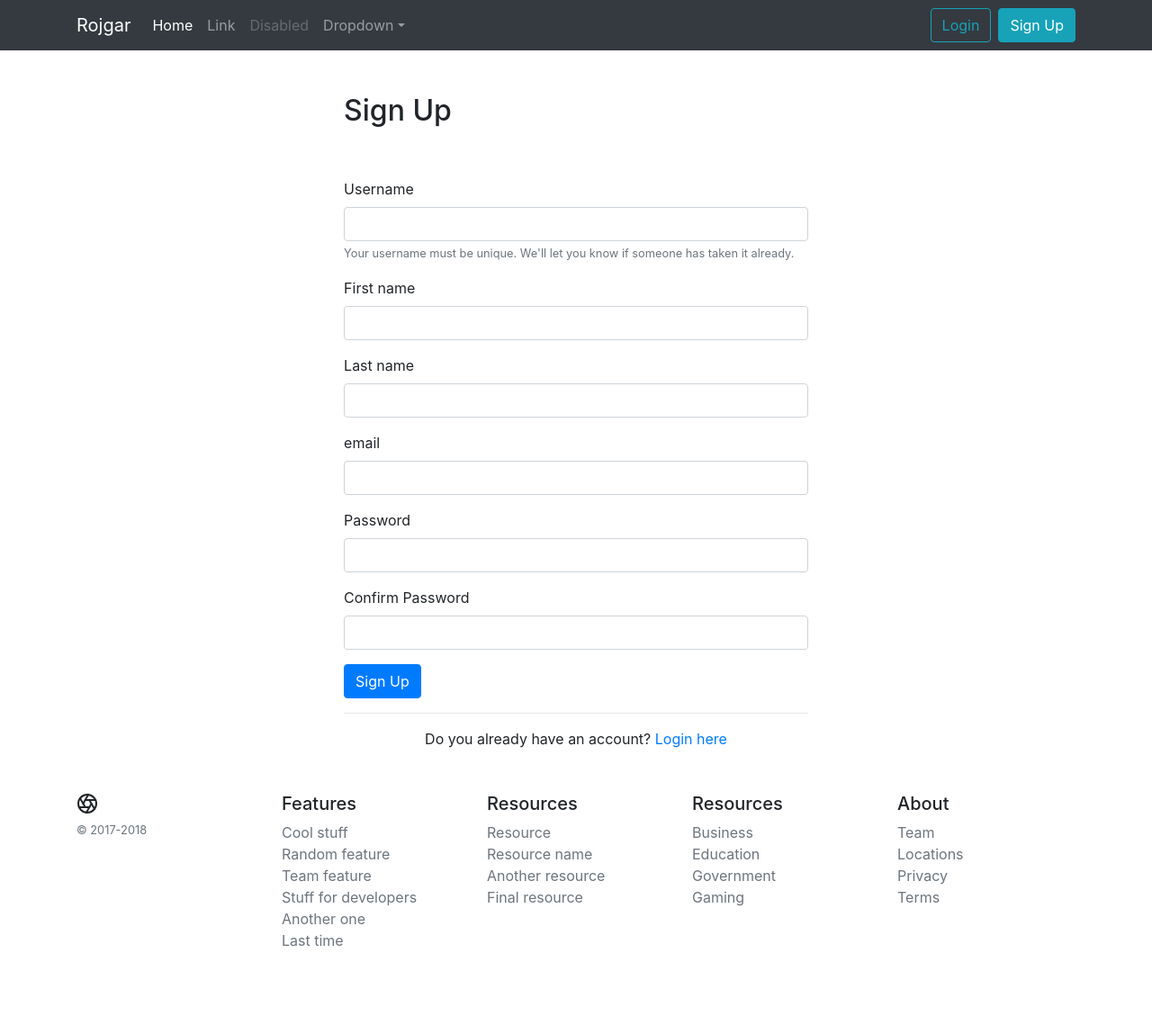
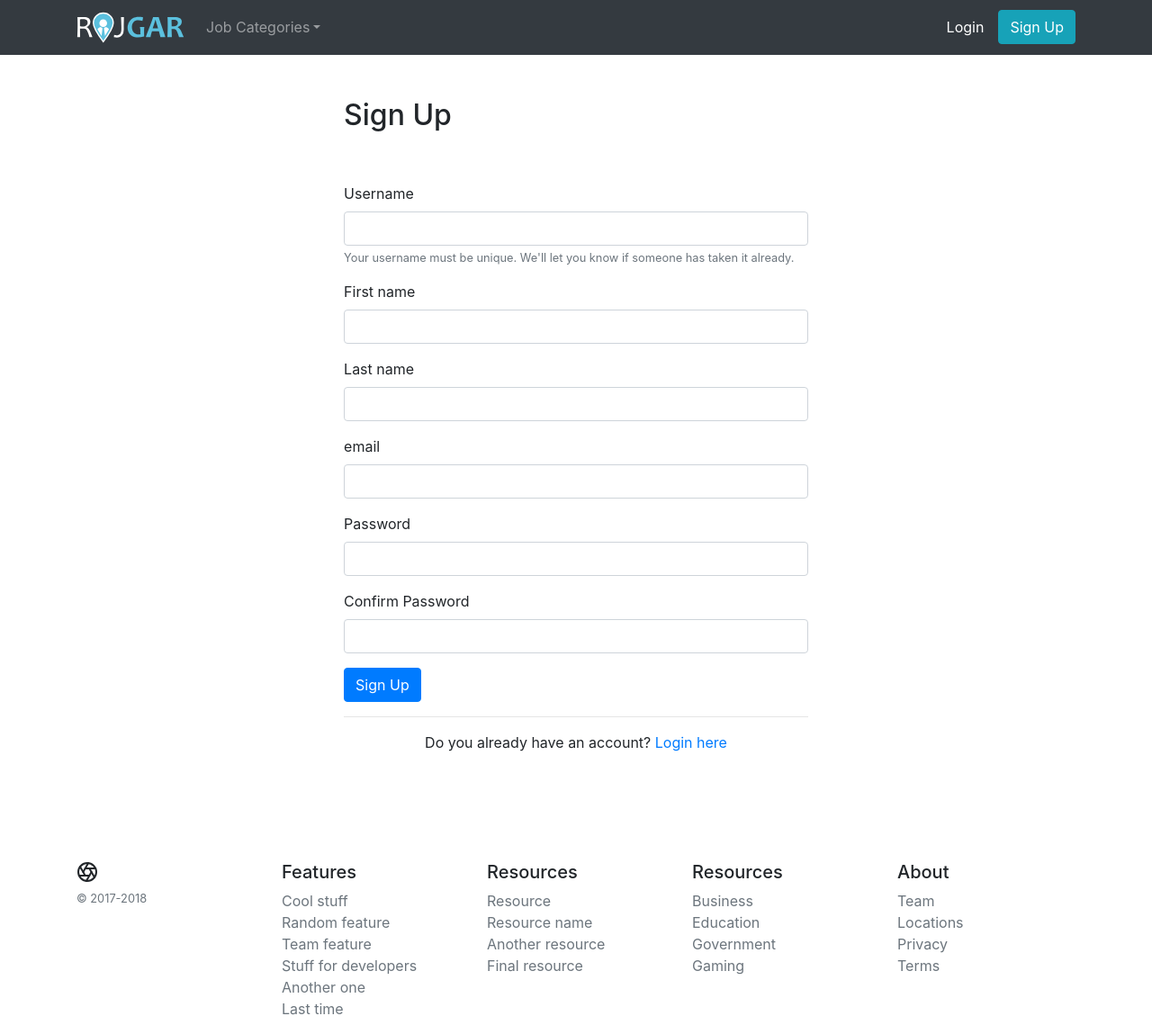
Before and after one commit to shishirmdr/Rojgar, a Django app: page /accounts/signup/ in a window 1280 px wide. Shown: the top 1149 px of the page at 90% size. Before the commit the page ends 1052 px from the top, so only its background shows below. Run offline with Django 3.2, Linux system fonts and the light colour scheme; some libraries are stand-ins or nearby versions.

Commit message:
changes in nav bar and home page

```diff
--- a/signin/views.py
+++ b/signin/views.py
@@ -28,10 +28,10 @@ def signup(request):
                     return redirect('results')
                 except IntegrityError:
                     return render(request, template,
-                                  {'form': RegistrationForm, 'error': 'the username has already been used'})
+                                  {'form': RegistrationForm, 'error': 'The username has already been used'})
             else:
                 return render(request, template,
-                              {'form': RegistrationForm, 'error': 'the password did not match'})
+                              {'form': RegistrationForm, 'error': 'The password did not match'})
         except ValueError:
             return render(request, template,
                           {'form': RegistrationForm, 'error': 'Please enter valid data'})
@@ -46,7 +46,7 @@ def loginuser(request):
     else:
         user = authenticate(request,username=request.POST['username'], password=request.POST['password'])
         if user is None:
-            return render(request, template,{'form':AuthenticationForm,'error':"the username and the password didn't match"})
+            return render(request, template,{'form':AuthenticationForm,'error':"The username and the password did not match"})
         else:
             login(request, user)
             return redirect("results")
--- a/static/css/styles.css
+++ b/static/css/styles.css
@@ -48,10 +48,28 @@ header.masthead h1 {
 
 @media (min-width: 768px) {
   header.masthead {
-    padding-top: 12rem;
-    padding-bottom: 12rem;
+    padding-top: 7rem;
+    padding-bottom: 7rem;
   }
   header.masthead h1 {
     font-size: 3rem;
   }
 }
+
+.or{
+  position: relative;
+  top:10px;
+
+}
+.or b{
+  background-color: grey;
+  width: 50px;
+  border-radius: 6px;
+}
+
+.divider{
+  height: 3px;
+  background-color: white;
+  margin-bottom: 3rem;
+  border-radius: 3px;
+}
--- a/templates/base.html
+++ b/templates/base.html
@@ -13,7 +13,9 @@
   </head>
   <body>
     {% include "partials/navbar.html" %}
-    {% block content %}{% endblock %}
+    <div style="min-height: 100vh;">
+      {% block content %}{% endblock %}
+    </div>
     {% include "partials/footer.html" %}
 
 
--- a/templates/partials/navbar.html
+++ b/templates/partials/navbar.html
@@ -1,24 +1,16 @@
+{% load static %}
 <nav class="navbar navbar-expand-md navbar-dark bg-dark">
   <div class="container">
 
-    <a class="navbar-brand" href="{% url 'home' %}">Rojgar</a>
+    <a class="navbar-brand" href="{% url 'home' %}"><img src="{% static 'images/logo.svg' %}" width="120px"></a>
     <button class="navbar-toggler" type="button" data-toggle="collapse" data-target="#navbarsExample04" aria-controls="navbarsExample04" aria-expanded="false" aria-label="Toggle navigation">
       <span class="navbar-toggler-icon"></span>
     </button>
 
     <div class="collapse navbar-collapse" id="navbarsExample04">
       <ul class="navbar-nav mr-auto">
-        <li class="nav-item active">
-          <a class="nav-link" href="#">Home <span class="sr-only">(current)</span></a>
-        </li>
-        <li class="nav-item">
-          <a class="nav-link" href="#">Link</a>
-        </li>
-        <li class="nav-item">
-          <a class="nav-link disabled" href="#">Disabled</a>
-        </li>
         <li class="nav-item dropdown">
-          <a class="nav-link dropdown-toggle" href="http://example.com" id="dropdown04" data-toggle="dropdown" aria-haspopup="true" aria-expanded="false">Dropdown</a>
+          <a class="nav-link dropdown-toggle" href="http://example.com" id="dropdown04" data-toggle="dropdown" aria-haspopup="true" aria-expanded="false">Job Categories</a>
           <div class="dropdown-menu" aria-labelledby="dropdown04">
             <a class="dropdown-item" href="#">Action</a>
             <a class="dropdown-item" href="#">Another action</a>
@@ -26,11 +18,25 @@
           </div>
         </li>
       </ul>
-
-        <a type="button" class="btn btn-outline-info mr-2" href="{% url 'login' %}">Login</a>
+      {% if user.is_authenticated %}
+        <div class="nav-item dropdown">
+          <a class="nav-link dropdown-toggle text-white" href="http://example.com" id="dropdown04" data-toggle="dropdown" aria-haspopup="true" aria-expanded="false">Account</a>
+          <div class="dropdown-menu" aria-labelledby="dropdown04">
+            <a class="dropdown-item" href="{% url 'results' %}">Profile</a>
+            <a class="dropdown-item" href="#">
+              <form action="{% url 'logout' %}" method="POST">
+                {% csrf_token %}
+                <input type="submit" class="btn btn-danger btn-sm" value="Logout">
+              </form>
+            </a>
+          </div>
+        </div>
+        <a class="nav-item nav-link text-white mr-md-2" href="">My Orders</a>
+        <a class="btn btn-info" href="">My Jobs</a>
+      {% else %}
+         <a class="nav-item nav-link text-white" href="{% url 'login' %}">Login</a>
         <a type="button" class="btn btn-info" href="{% url 'signup' %}">Sign Up</a>
-      <div class="btn-group" role="group" aria-label="Basic example">
-      </div>
+      {% endif %}
     </div>
   </div>
 </nav>
```
Also changed, not shown: templates/pages/home.html (+9 -0 lines), static/images/logo.svg (added).
